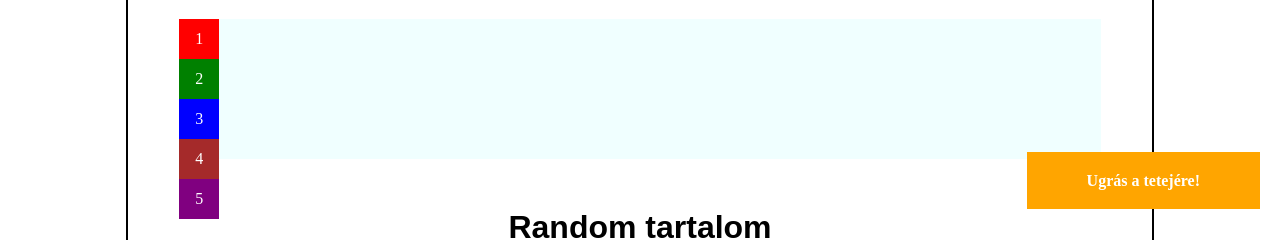
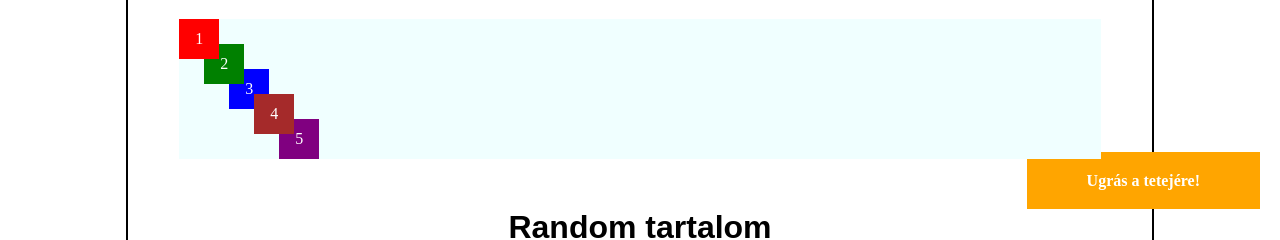
Before and after one commit to miskolczilevente/Webfjl, a plain HTML site: page CSS/Position, z-index/position_z-index.html in a window 1280 px wide. Shown: the part 584-824 px from the top of the page. Drawn offline with Linux system fonts and the light colour scheme.

Commit message:
z indegz

```diff
--- a/CSS/Position, z-index/position_z-index.css
+++ b/CSS/Position, z-index/position_z-index.css
@@ -143,6 +143,7 @@ p {
     width: 90%;
     height: 140px;
     margin: auto;
+    position: relative;
 }
 
 .content2 div {
@@ -158,32 +159,43 @@ p {
 /*
     A dobozok sorrendje alulról felfelé legyen: 3, 2, 5, 1, 4
 */
+
 #doboz1 {
     background-color: red;
     left: 0px;
     top: 0px;
+    position: absolute;
+    z-index: 4;
 }
 
 #doboz2 {
     background-color: green;
     left: 25px;
     top: 25px;
+    position: absolute;
+    z-index: 2;
 }
 
 #doboz3 {
     background-color: blue;
     left: 50px;
     top: 50px;
+    position: absolute;
+    z-index: 1;
 }
 
 #doboz4 {
     background-color: brown;
     left: 75px;
     top: 75px;
+    position: absolute;
+    z-index: 5;
 }
 
 #doboz5 {
     background-color: purple;
     left: 100px;
     top: 100px;
+    position: absolute;
+    z-index: 3;
 }
```
